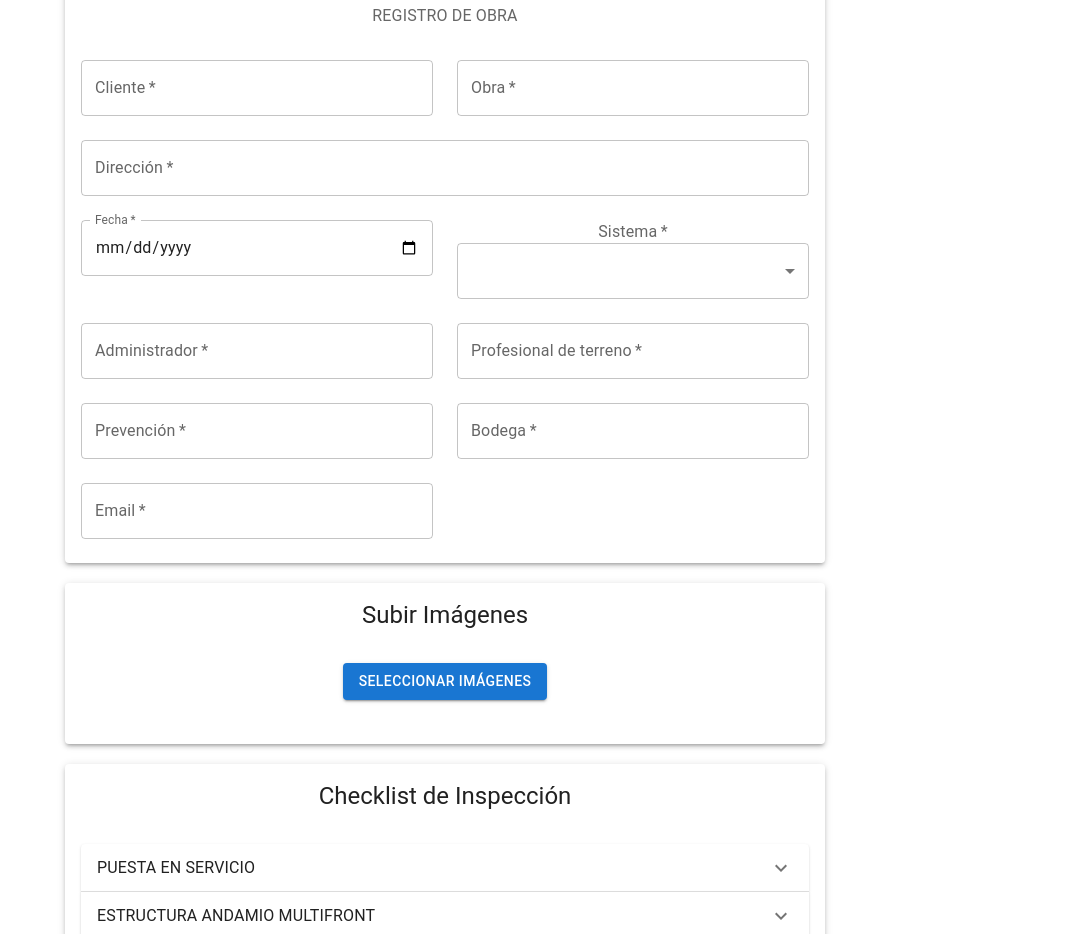
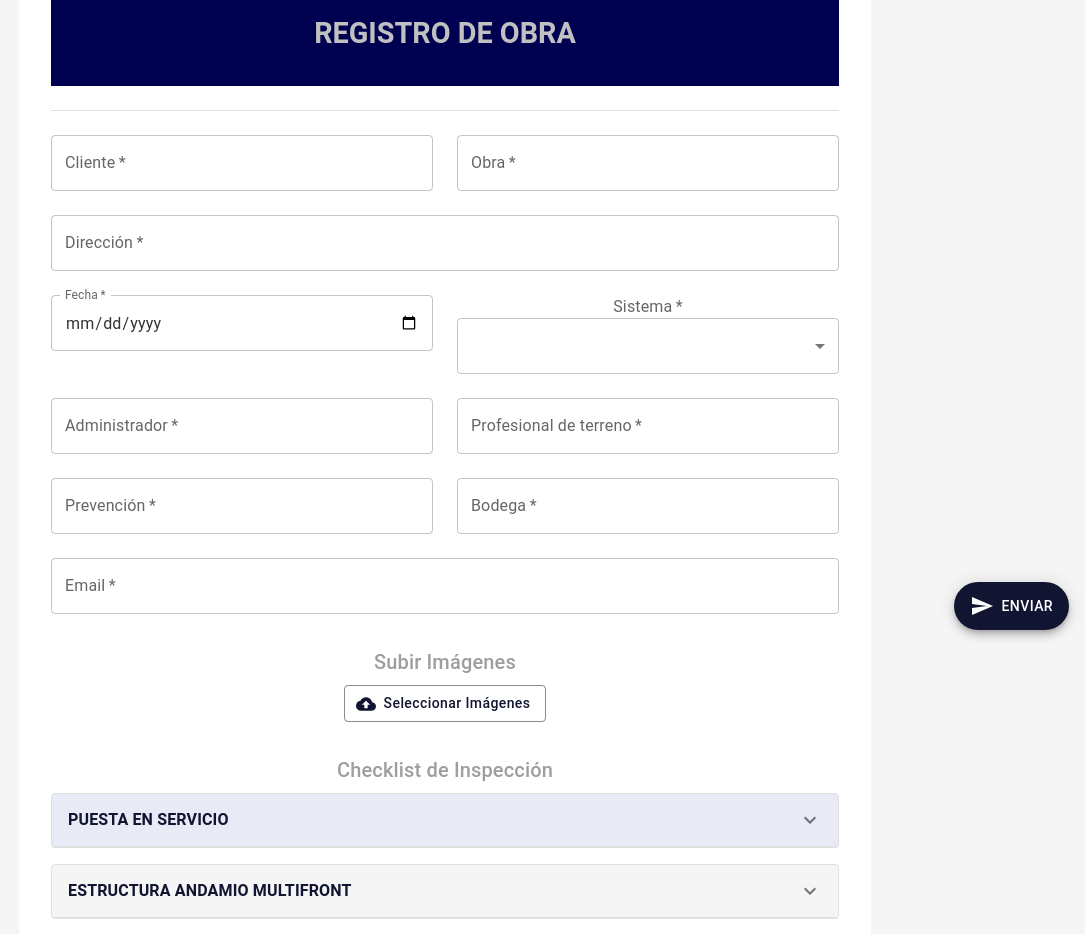
Before and after one commit to reneframirez/asicadForm, a React (Create React App) app: page / in a window 1280 px wide. Shown: the part 154-1088 px from the top of the page, without its empty margins (195-1280 px from the left). Built offline with nearby package versions, Linux system fonts and the light colour scheme; the HTML template or start-up script is replaced by a standard one.

Commit message:
Mejorar visuales

```diff
--- a/src/App.css
+++ b/src/App.css
@@ -3,7 +3,7 @@
 }
 
 .App-logo {
-  height: 40vmin;
+  height: 30vmin;
   pointer-events: none;
 }
 
@@ -14,7 +14,7 @@
 }
 
 .App-header {
-  background-color: #282c34;
+  background-color: #000051;
   min-height: 10vh;
   display: flex;
   flex-direction: column;
--- a/src/App.js
+++ b/src/App.js
@@ -7,8 +7,8 @@ function App() {
     <div className="App">
       <header className="App-header">
         {/* Puedes personalizar el header o dejarlo vacío */}
-        <h1>ASICAD</h1>
-        <h1>Inspección de Andamios</h1>
+        <h1>MANUMETAL</h1>
+        <h1>MANUFACTURAS METALICAS LTDA</h1>
       </header>
       <main>
         {/* Renderizamos el componente Formulario */}
--- a/src/Formulario.jsx
+++ b/src/Formulario.jsx
@@ -1,6 +1,4 @@
-// src/Formulario.js
-
-import React, { useState } from 'react';
+import React, { useState, useEffect } from 'react';
 import {
   Button,
   TextField,
@@ -20,17 +18,104 @@ import {
   CardHeader,
   Grid,
   IconButton,
+  Box,
+  Container,
+  Paper,
+  Divider,
+  Fab,
+  Zoom,
 } from '@mui/material';
-import { ExpandMore, Close } from '@mui/icons-material';
+import { ExpandMore, Close, CloudUpload, Send, KeyboardArrowUp } from '@mui/icons-material';
 import { ThemeProvider, createTheme } from '@mui/material/styles';
 
 const theme = createTheme({
   palette: {
     primary: {
-      main: '#1976d2',
+      main: '#121531', // Dark navy blue
+      light: '#534bae',
+      dark: '#000051',
     },
     secondary: {
-      main: '#dc004e',
+      main: '#c0c0c0', // A silver color
+      light: '#e0e0e0',
+      dark: '#a0a0a0',
+    },
+    background: {
+      default: '#f5f5f5',
+      paper: '#ffffff',
+    },
+    text: {
+      primary: '#333333',
+      secondary: '#666666',
+    },
+  },
+  typography: {
+    fontFamily: '"Roboto", "Helvetica", "Arial", sans-serif',
+    h4: {
+      fontWeight: 600,
+      color: '#1a237e',
+    },
+    h5: {
+      fontWeight: 500,
+      color: '#1a237e',
+      fontSize: '1.5rem',
+    },
+    h6: {
+      fontWeight: 500,
+      color: '#9e9e9e',
+    },
+  },
+  components: {
+    MuiButton: {
+      styleOverrides: {
+        root: {
+          borderRadius: '4px',
+          textTransform: 'none',
+          fontWeight: 500,
+        },
+        contained: {
+          boxShadow: 'none',
+          '&:hover': {
+            boxShadow: '0 2px 4px rgba(0,0,0,0.15)',
+          },
+        },
+      },
+    },
+    MuiCard: {
+      styleOverrides: {
+        root: {
+          boxShadow: '0 4px 6px rgba(0,0,0,0.1)',
+          borderRadius: '8px',
+        },
+      },
+    },
+    MuiAccordion: {
+      styleOverrides: {
+        root: {
+          boxShadow: 'none',
+          '&:before': {
+            display: 'none',
+          },
+          '&$expanded': {
+            margin: 0,
+          },
+        },
+      },
+    },
+    MuiAccordionSummary: {
+      styleOverrides: {
+        root: {
+          borderBottom: '1px solid #e0e0e0',
+          '&$expanded': {
+            minHeight: 48,
+          },
+        },
+        content: {
+          '&$expanded': {
+            margin: '12px 0',
+          },
+        },
+      },
     },
   },
 });
@@ -101,7 +186,7 @@ const checklistSections = [
   }
 ];
 
-export default function Formulario() {
+export default function FormularioElegante() {
   const [formData, setFormData] = useState({
     cliente: '',
     obra: '',
@@ -112,11 +197,22 @@ export default function Formulario() {
     profesionalTerreno: '',
     prevencion: '',
     bodega: '',
-    email: '', // Agregado campo email
+    email: '',
   });
 
   const [checklistAnswers, setChecklistAnswers] = useState({});
   const [images, setImages] = useState([]);
+  const [showScrollTop, setShowScrollTop] = useState(false);
+  const [expandedSection, setExpandedSection] = useState(false);
+
+  useEffect(() => {
+    const handleScroll = () => {
+      setShowScrollTop(window.pageYOffset > 300);
+    };
+
+    window.addEventListener('scroll', handleScroll);
+    return () => window.removeEventListener('scroll', handleScroll);
+  }, []);
 
   const handleInputChange = (event) => {
     const { name, value } = event.target;
@@ -135,7 +231,6 @@ export default function Formulario() {
 
   const handleImageUpload = (event) => {
     const files = Array.from(event.target.files);
-    // Validaciones de tipo y tamaño
     const validImages = files.filter(file => {
       const isValidType = ['image/jpeg', 'image/png', 'image/gif'].includes(file.type);
       const isValidSize = file.size <= 5 * 1024 * 1024; // 5MB
@@ -156,48 +251,37 @@ export default function Formulario() {
 
   const handleSubmit = async (event) => {
     event.preventDefault();
-
     const formDataToSend = new FormData(event.target);
-
-    // Incluir las respuestas del checklist en los campos del formulario
     for (const key in checklistAnswers) {
       formDataToSend.append(`checklistAnswers[${key}]`, checklistAnswers[key]);
     }
+    console.log('Form submitted', Object.fromEntries(formDataToSend));
+    alert('Formulario enviado (simulación)');
+  };
 
-    try {
-      const response = await fetch('/api/sendEmail', {
-        method: 'POST',
-        body: formDataToSend,
+  const scrollToTop = () => {
+    window.scrollTo({
+      top: 0,
+      behavior: 'smooth'
     });
+  };
 
-      const result = await response.json();
-
-      if (response.ok) {
-        alert('Formulario enviado exitosamente');
-        event.target.reset(); // Opcional: Resetear el formulario
-        setImages([]); // Resetear las imágenes en el estado
-        setChecklistAnswers({}); // Resetear las respuestas del checklist
-      } else {
-        alert(`Error: ${result.message}`);
-      }
-    } catch (error) {
-      console.error('Error al enviar el formulario:', error);
-      alert('Ocurrió un error al enviar el formulario.');
-    }
+  const handleAccordionChange = (panel) => (event, isExpanded) => {
+    setExpandedSection(isExpanded ? panel : false);
   };
 
   return (
     <ThemeProvider theme={theme}>
-      <form onSubmit={handleSubmit} style={{ maxWidth: '800px', margin: '0 auto', padding: '20px' }}>
-        {/* Formulario de Registro */}
-        <Card elevation={3} style={{ marginBottom: '20px' }}>
-          <CardHeader
-            title="DESARROLLO INSPECCIÓN"
-            subheader="REGISTRO DE OBRA"
-            titleTypographyProps={{ align: 'center', variant: 'h4' }}
-            subheaderTypographyProps={{ align: 'center' }}
-          />
-          <CardContent>
+      <Box sx={{ bgcolor: 'background.default', minHeight: '100vh', py: 4, position: 'relative' }}>
+        <Container maxWidth="md">
+          <Paper elevation={0} sx={{ p: 4, borderRadius: 2 }}>
+            <Box sx={{ bgcolor: '#000051', color: 'white', p: 3, borderRadius: '8px 8px 0 0', mb: 3 }}>
+              <Typography variant="h5" align="center" gutterBottom sx={{ color: '#c0c0c0', fontWeight: 'bold', fontSize: '1.8rem' }}>
+                REGISTRO DE OBRA
+              </Typography>
+            </Box>
+            <Divider sx={{ my: 3 }} />
+            <form onSubmit={handleSubmit}>
               <Grid container spacing={3}>
                 <Grid item xs={12} sm={6}>
                   <TextField
@@ -207,6 +291,7 @@ export default function Formulario() {
                     value={formData.cliente}
                     onChange={handleInputChange}
                     required
+                    variant="outlined"
                   />
                 </Grid>
                 <Grid item xs={12} sm={6}>
@@ -217,6 +302,7 @@ export default function Formulario() {
                     value={formData.obra}
                     onChange={handleInputChange}
                     required
+                    variant="outlined"
                   />
                 </Grid>
                 <Grid item xs={12}>
@@ -227,6 +313,7 @@ export default function Formulario() {
                     value={formData.direccion}
                     onChange={handleInputChange}
                     required
+                    variant="outlined"
                   />
                 </Grid>
                 <Grid item xs={12} sm={6}>
@@ -239,10 +326,11 @@ export default function Formulario() {
                     onChange={handleInputChange}
                     InputLabelProps={{ shrink: true }}
                     required
+                    variant="outlined"
                   />
                 </Grid>
                 <Grid item xs={12} sm={6}>
-                <FormControl fullWidth required>
+                  <FormControl fullWidth required variant="outlined">
                     <FormLabel>Sistema</FormLabel>
                     <Select
                       name="sistema"
@@ -263,6 +351,7 @@ export default function Formulario() {
                     value={formData.administrador}
                     onChange={handleInputChange}
                     required
+                    variant="outlined"
                   />
                 </Grid>
                 <Grid item xs={12} sm={6}>
@@ -273,6 +362,7 @@ export default function Formulario() {
                     value={formData.profesionalTerreno}
                     onChange={handleInputChange}
                     required
+                    variant="outlined"
                   />
                 </Grid>
                 <Grid item xs={12} sm={6}>
@@ -283,6 +373,7 @@ export default function Formulario() {
                     value={formData.prevencion}
                     onChange={handleInputChange}
                     required
+                    variant="outlined"
                   />
                 </Grid>
                 <Grid item xs={12} sm={6}>
@@ -293,10 +384,10 @@ export default function Formulario() {
                     value={formData.bodega}
                     onChange={handleInputChange}
                     required
+                    variant="outlined"
                   />
                 </Grid>
-              {/* Campo de Email */}
-              <Grid item xs={12} sm={6}>
+                <Grid item xs={12}>
                   <TextField
                     fullWidth
                     label="Email"
@@ -304,34 +395,38 @@ export default function Formulario() {
                     value={formData.email}
                     onChange={handleInputChange}
                     required
+                    variant="outlined"
                   />
                 </Grid>
               </Grid>
-          </CardContent>
-        </Card>
 
-        {/* Subir Imágenes */}
-        <Card elevation={3} style={{ marginBottom: '20px' }}>
-          <CardHeader title="Subir Imágenes" />
-          <CardContent>
+              <Box sx={{ mt: 4, mb: 2 }}>
+                <Typography variant="h6" gutterBottom>
+                  Subir Imágenes
+                </Typography>
                 <input
                   accept="image/*"
                   style={{ display: 'none' }}
                   id="raised-button-file"
-              name="attachments" // Nombre clave para adjuntos
+                  name="attachments"
                   multiple
                   type="file"
                   onChange={handleImageUpload}
                 />
                 <label htmlFor="raised-button-file">
-              <Button variant="contained" component="span">
+                  <Button
+                    variant="outlined"
+                    component="span"
+                    startIcon={<CloudUpload />}
+                  >
                     Seleccionar Imágenes
                   </Button>
                 </label>
-            <Grid container spacing={2} style={{ marginTop: '20px' }}>
+              </Box>
+              <Grid container spacing={2}>
                 {images.map((image, index) => (
                   <Grid item xs={4} key={index}>
-                  <div style={{ position: 'relative' }}>
+                    <Paper elevation={2} sx={{ position: 'relative', p: 1 }}>
                       <img
                         src={URL.createObjectURL(image)}
                         alt={`Uploaded ${index + 1}`}
@@ -339,34 +434,45 @@ export default function Formulario() {
                       />
                       <IconButton
                         size="small"
-                      style={{ position: 'absolute', top: 0, right: 0, background: 'white' }}
+                        sx={{ position: 'absolute', top: 4, right: 4, bgcolor: 'background.paper' }}
                         onClick={() => removeImage(index)}
                       >
-                      <Close />
+                        <Close fontSize="small" />
                       </IconButton>
-                  </div>
+                    </Paper>
                   </Grid>
                 ))}
               </Grid>
-          </CardContent>
-        </Card>
 
-        {/* Checklist de Inspección */}
-        <Card elevation={3} style={{ marginBottom: '20px' }}>
-          <CardHeader title="Checklist de Inspección" />
-          <CardContent>
+              <Box sx={{ mt: 4 }}>
+                <Typography variant="h6" gutterBottom>
+                  Checklist de Inspección
+                </Typography>
                 {checklistSections.map((section, sectionIndex) => (
-              <Accordion key={sectionIndex}>
-                <AccordionSummary expandIcon={<ExpandMore />}>
-                  <Typography>{section.title}</Typography>
+                  <Accordion
+                    key={sectionIndex}
+                    expanded={expandedSection === `panel${sectionIndex}`}
+                    onChange={handleAccordionChange(`panel${sectionIndex}`)}
+                    sx={{
+                      mb: 2,
+                      border: '1px solid #e0e0e0',
+                      borderRadius: '4px',
+                      '&:nth-of-type(odd)': { bgcolor: '#e8eaf6' },
+                      '&:nth-of-type(even)': { bgcolor: '#f5f5f5' },
+                    }}
+                  >
+                    <AccordionSummary
+                      expandIcon={<ExpandMore />}
+                    >
+                      <Typography variant="subtitle1" sx={{ fontWeight: 'bold', color: theme.palette.primary.main }}>{section.title}</Typography>
                     </AccordionSummary>
                     <AccordionDetails>
                       {section.items.map((item, itemIndex) => (
-                    <FormControl component="fieldset" key={itemIndex} style={{ marginBottom: '15px' }}>
-                      <FormLabel component="legend">{item}</FormLabel>
+                        <FormControl component="fieldset" key={itemIndex} sx={{ mb: 2, width: '100%' }}>
+                          <FormLabel component="legend" sx={{ mb: 1 }}>{item}</FormLabel>
                           <RadioGroup
                             row
-                        name={`checklistAnswers[${sectionIndex}-${itemIndex}]`} // Añadir name
+                            name={`checklistAnswers[${sectionIndex}-${itemIndex}]`}
                             value={checklistAnswers[`${sectionIndex}-${itemIndex}`] || ''}
                             onChange={(e) => handleChecklistChange(sectionIndex, itemIndex, e.target.value)}
                           >
@@ -379,14 +485,46 @@ export default function Formulario() {
                     </AccordionDetails>
                   </Accordion>
                 ))}
-          </CardContent>
-        </Card>
+              </Box>
+            </form>
+          </Paper>
+        </Container>
 
-        {/* Botón de Envío */}
-        <Button type="submit" variant="contained" color="primary" fullWidth>
-          Enviar formulario
-        </Button>
-      </form>
+        {/* Floating Action Button for form submission */}
+        <Zoom in={true}>
+          <Fab
+            variant="extended"
+            color="primary"
+            aria-label="Enviar formulario"
+            sx={{
+              position: 'fixed',
+              bottom: 16,
+              right: 16,
+            }}
+            onClick={handleSubmit}
+          >
+            <Send sx={{ mr: 1 }} />
+            Enviar
+          </Fab>
+        </Zoom>
+
+        {/* Scroll to top button */}
+        <Zoom in={showScrollTop}>
+          <Fab
+            color="secondary"
+            size="small"
+            aria-label="scroll back to top"
+            sx={{
+              position: 'fixed',
+              bottom: 80,
+              right: 16,
+            }}
+            onClick={scrollToTop}
+          >
+            <KeyboardArrowUp />
+          </Fab>
+        </Zoom>
+      </Box>
     </ThemeProvider>
   );
 }
```
Lines whose indentation alone changed are shown as unchanged.
